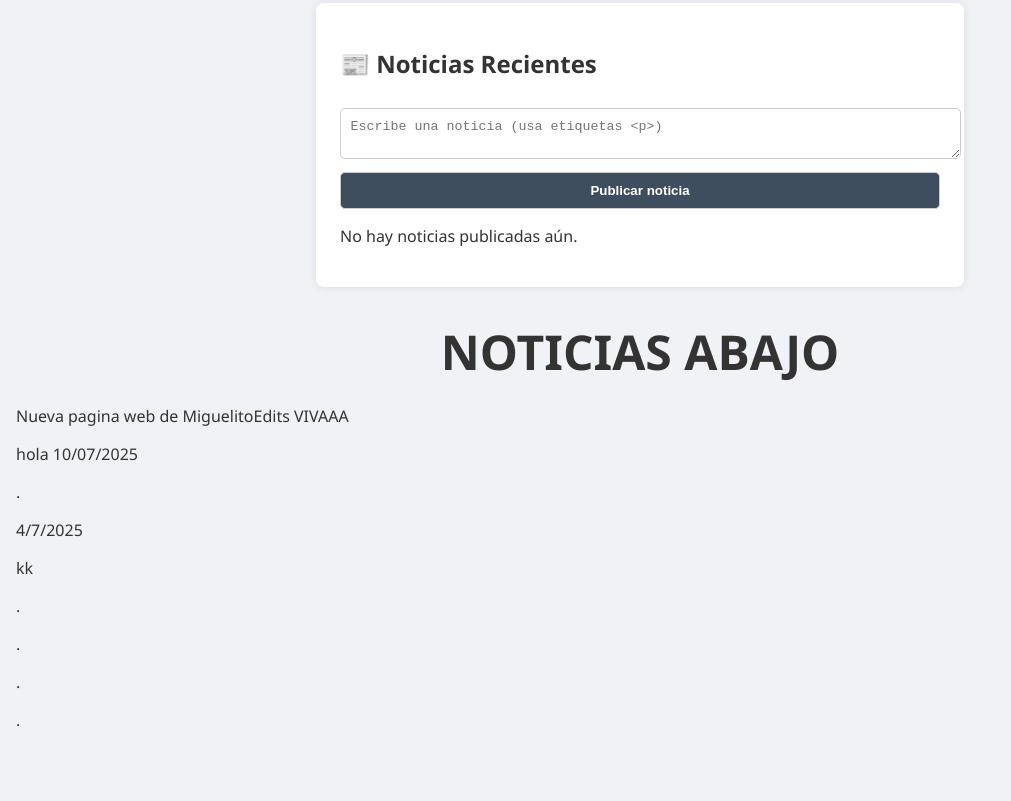
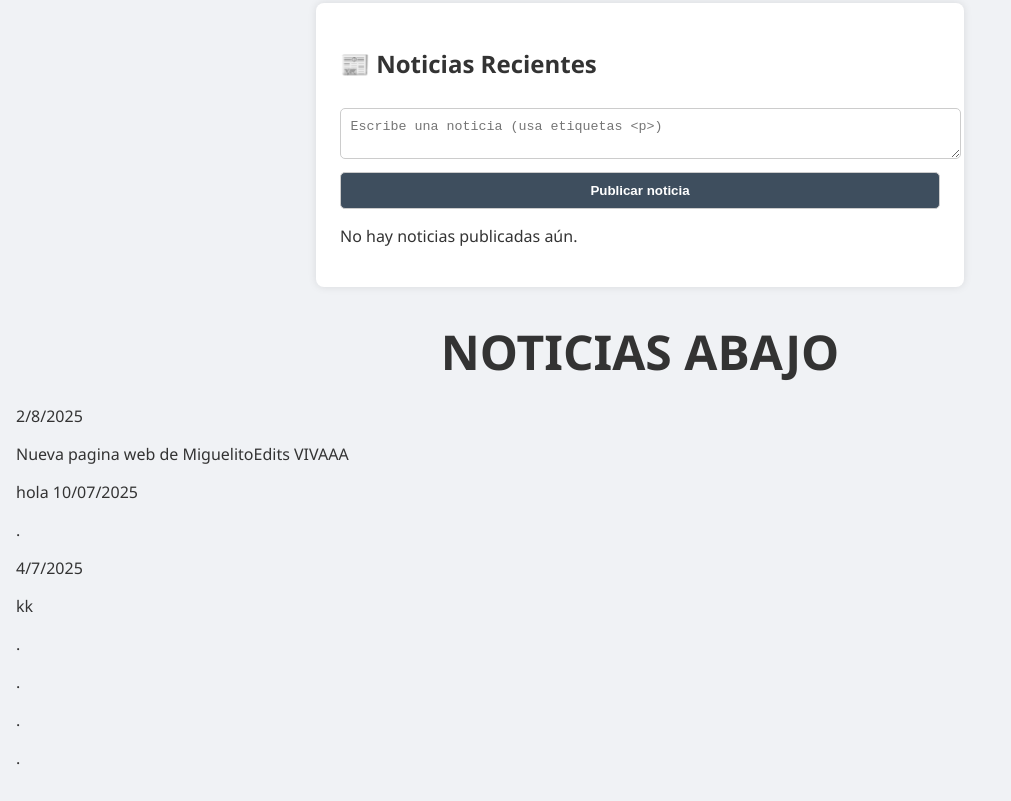
Before and after one commit to Miguelitopro500/ConversacionyRecomendacionJ1, a plain HTML site: page index.html in a window 1280 px wide. Shown: the part 1026-1827 px from the top of the page, without its empty margins (0-1011 px from the left). Before the commit the page ends 1789 px from the top, so only its background shows below. Drawn offline with Linux system fonts and the light colour scheme.

Commit message:
Update index.html

```diff
--- a/index.html
+++ b/index.html
@@ -50,6 +50,7 @@
 
 <h1><font size="9"><center>NOTICIAS ABAJO</center></font></h1>
 
+   <p>2/8/2025</p>
   <p>Nueva pagina web de MiguelitoEdits VIVAAA</p>
 
   <p></p>
```
